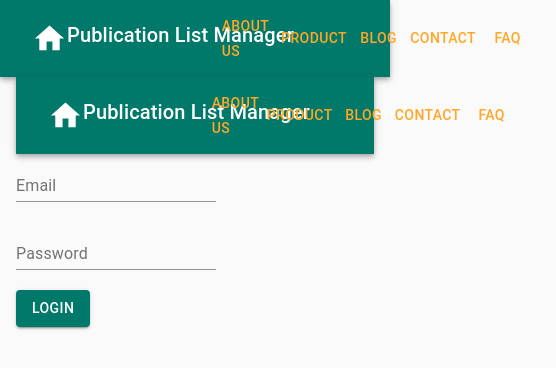
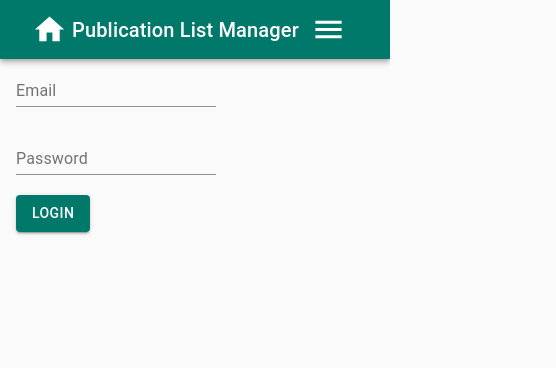
Before and after one commit to matey1116/PublicationListManager-React, a React (Create React App) app: page /login in a window 390 px wide. Shown: the top 368 px of the page, 556 px wide, since content can reach past the window. Built offline with nearby package versions, Linux system fonts and the light colour scheme.

Commit message:
mobile friendly navbar done

```diff
--- a/src/pages/components/Navbar.js
+++ b/src/pages/components/Navbar.js
@@ -1,19 +1,24 @@
 import React from 'react';
+
 import { makeStyles } from '@material-ui/core/styles';
 import Box from '@material-ui/core/Box';
-import AppBar from '@material-ui/core/AppBar';
-import Toolbar from '@material-ui/core/Toolbar';
+// import AppBar from '@material-ui/core/AppBar';
+// import Toolbar from '@material-ui/core/Toolbar';
 import Typography from '@material-ui/core/Typography';
 import Button from '@material-ui/core/Button';
 import ButtonGroup from '@material-ui/core/ButtonGroup';
-
 import IconButton from '@material-ui/core/IconButton';
 import MenuIcon from '@material-ui/icons/Menu';
 
 import { Home } from "@material-ui/icons"
-import { Container, List, ListItem, ListItemText } from "@material-ui/core"
+import { AppBar, Toolbar, Container, List, ListItem, ListItemText } from "@material-ui/core"
 
+import SideDrawer from "./SideDrawer"
 const navLinks = [
+  { title: `Home`, path: `/` },
+  { title: `Login`, path: `/login` },
+  { title: `Register`, path: `/register` },
+
   { title: `about us`, path: `/about-us` },
   { title: `product`, path: `/product` },
   { title: `blog`, path: `/blog` },
@@ -22,11 +27,15 @@ const navLinks = [
 ]
 
 const useStyles = makeStyles({
-  navbarDisplayFlex: {
+  appBar: {
+    padding: "0"
+  },
+  navLeftContainer: {
     display: `flex`,
+    justifyItems: "center",
     justifyContent: `space-between`
   },
-  navDisplayFlex: {
+  navRightContainer: {
     display: `flex`,
     justifyContent: `flex-end`,
     flexDirection: "row",
@@ -50,32 +59,35 @@ const useStyles = makeStyles({
 //   },
 // }));
 
-export default function Navbar() {
+const Navbar = () => {
+
+
   const classes = useStyles();
   return (
     <div >
-      <AppBar position="static">
-        <Toolbar>
-          <Container maxWidth="md" className={classes.navbarDisplayFlex}>
+      <AppBar className={classes.appBar} position="static">
+        <Toolbar >
+          <Container maxWidth="md" className={classes.navLeftContainer}>
             <IconButton edge="start" color="inherit" aria-label="home">
               <Home fontSize="large" />
-              <Typography variant="h6" gutterBottom>
+              <Typography style={{marginLeft:"5px"}} variant="h6">
                 Publication List Manager
               </Typography>
             </IconButton>
             {/* Add code */}
           </Container>
-          <Container>
-            <List component="nav" className={classes.navDisplayFlex}  aria-labelledby="main navigation">
+          <Container className={classes.navRightContainer} style={{backgroundColor: ""}}>
+            {/* <List component="nav" className={classes.navDisplayFlex}  aria-labelledby="main navigation">
               {navLinks.map(({ title, path }) => (
                 <Button color="secondary" href={path} key={title}>
                   {title}
-                  {/* <ListItem button>
+                  <ListItem button>
                     <ListItemText primary={title} />
-                  </ListItem> */}
+                  </ListItem>
                 </Button>
               ))}
-            </List>
+            </List> */}
+            <SideDrawer navLinks={navLinks}/>
           </Container>
           {/* Add code end */}
         </Toolbar>
@@ -83,3 +95,5 @@ export default function Navbar() {
     </div>
   );
 }
+
+export default Navbar;
--- /dev/null
+++ b/src/pages/components/SideDrawer.js
@@ -0,0 +1,71 @@
+import React from 'react'
+import { useState } from "react";
+// import { makeStyles } from "@material-ui/core/styles"
+// import { Drawer } from '@material-ui/core'
+
+import { makeStyles, Drawer, Container, List, ListItem, ListItemText, IconButton } from "@material-ui/core"
+import { Link } from "react-router-dom";
+// import { IconButton } from "@material-ui/core"
+import { Menu } from "@material-ui/icons"
+const useStyles = makeStyles({
+  list: {
+    width: 250,
+  },
+  linkText: {
+    textDecoration: `none`,
+    textTransform: `uppercase`,
+    color: "#00796b",
+  },
+})
+const SideDrawer = ({navLinks}) => {
+    const classes = useStyles();
+    const [state, setState] = useState({ right: false }) // Add this
+    const toggleDrawer = (anchor, open) => (event) => {
+        if (
+            event.type === "keydown" &&
+            (event.key === "Tab" || event.key === "Shift")
+        ) {
+            return
+        }
+        setState({ [anchor]: open })
+    }
+
+    const sideDrawerList = anchor => (
+        <Container
+          className={classes.list}
+          role="presentation"
+          onClick={toggleDrawer(anchor, false)}
+          onKeyDown={toggleDrawer(anchor, false)}
+        >
+          <List component="nav">
+            {navLinks.map(({ title, path }) => (
+                <ListItem button component={Link} to={path} className={classes.linkText}>
+                    <ListItemText primary={title}/>
+                </ListItem>
+            ))}
+          </List>
+        </Container>
+      );
+
+
+
+
+
+
+    return (
+      <React.Fragment>
+        <IconButton onClick={toggleDrawer("right", true)} edge="start" aria-label="menu">
+        <Menu fontSize="large" style={{ color: `white` }}/>
+        </IconButton>
+        <Drawer
+            anchor="right"
+            open={state.right}
+            onOpen={toggleDrawer("right", true)}
+            onClose={toggleDrawer("right", false)}
+        >
+            {sideDrawerList("right")}
+        </Drawer>
+      </React.Fragment>
+    )
+  }
+export default SideDrawer
--- a/src/pages/login.js
+++ b/src/pages/login.js
@@ -5,8 +5,6 @@ import RadioGroup from "@material-ui/core/RadioGroup";
 import FormControlLabel from "@material-ui/core/FormControlLabel";
 import Button from "@material-ui/core/Button";
 import axios from "axios";
-
-import Navbar from "./components/Navbar.js"
 
 export class login extends Component {
     constructor(props) {
@@ -101,7 +99,6 @@ export class login extends Component {
     render() {
         return this.state.stage === 1 ? (
             <>
-                <Navbar/>
                 <form onSubmit={this.handleSubmit}>
                     <TextField
                         id="email"
```
